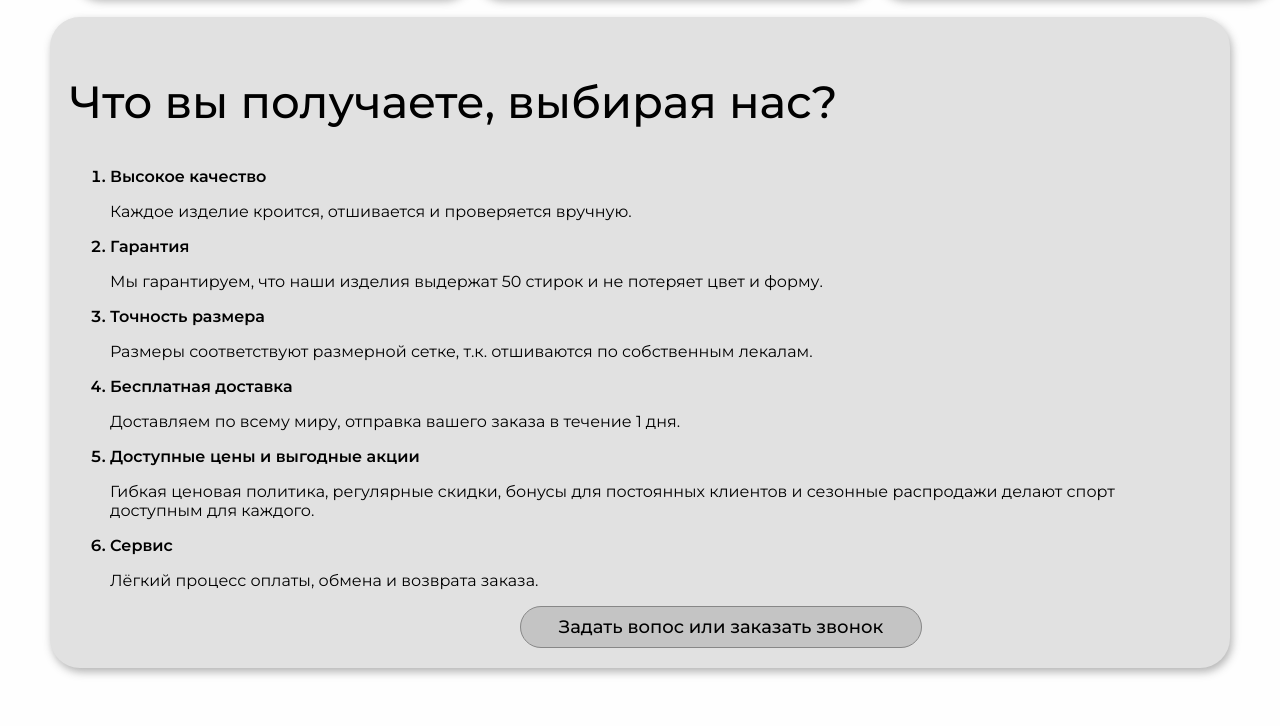
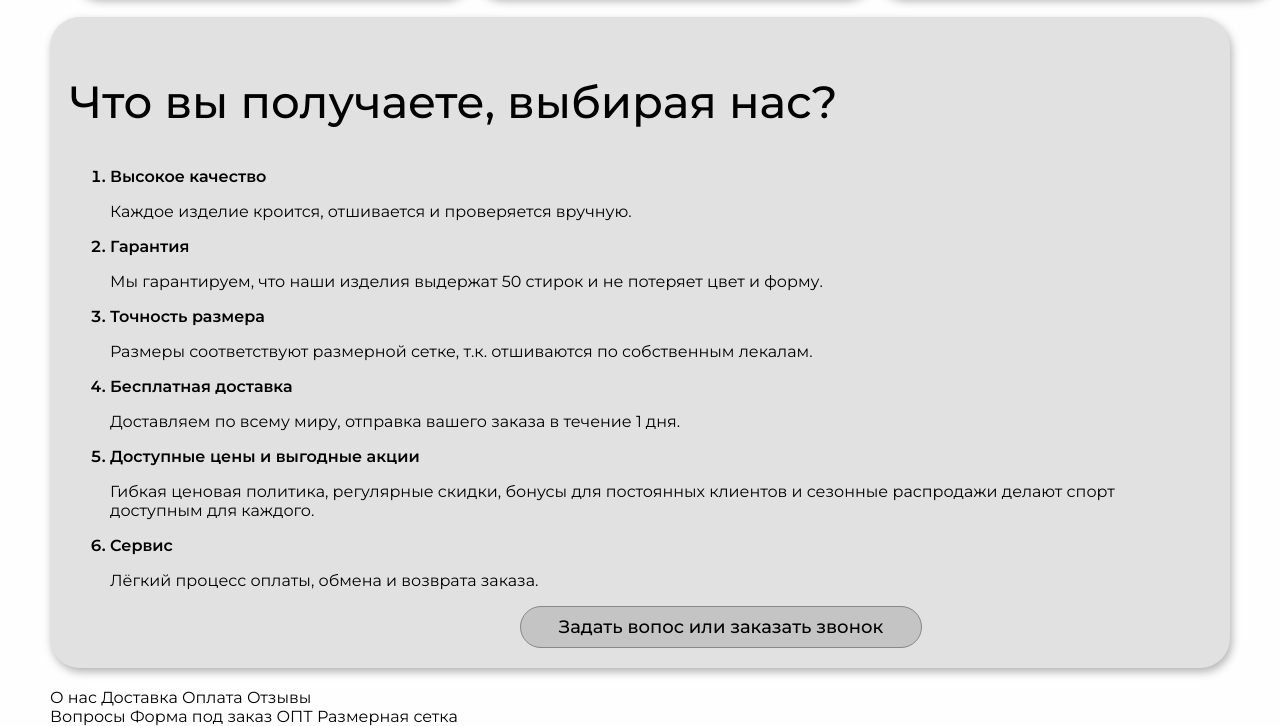
Before and after one commit to AlinaKarp/sportswear_website, a plain HTML site: page index.html in a window 1280 px wide. Shown: the part 2681-3407 px from the top of the page. Before the commit the page ends 3369 px from the top, so only its background shows below. Drawn offline with Linux system fonts and the light colour scheme.

Commit message:
начало футера

```diff
--- a/index.html
+++ b/index.html
@@ -163,5 +163,24 @@
             <a href="form.html" class="btn">Задать вопос или заказать звонок</a>
         </div>
     </div>
+    <footer>
+        <div class="container">
+            <div class="footer_nav">
+                <a href="about.html">О нас</a>
+                <a href="delivery.html">Доставка</a>
+                <a href="payment.html">Оплата</a>
+                <a href="reviews.html">Отзывы</a>
+            </div>
+            <div class="footer_nav">
+                <a href="questions.html">Вопросы</a>
+                <a href="custom.html">Форма под заказ</a>
+                <a href="wholesale.html">ОПТ</a>
+                <a href="razmer.html">Размерная сетка</a>
+            </div>
+            <div class="footer_socials">
+
+            </div>
+        </div>
+    </footer>
 </body>
 </html>
```
Also changed, not shown: razmer.html (added, +11 -0 lines).
